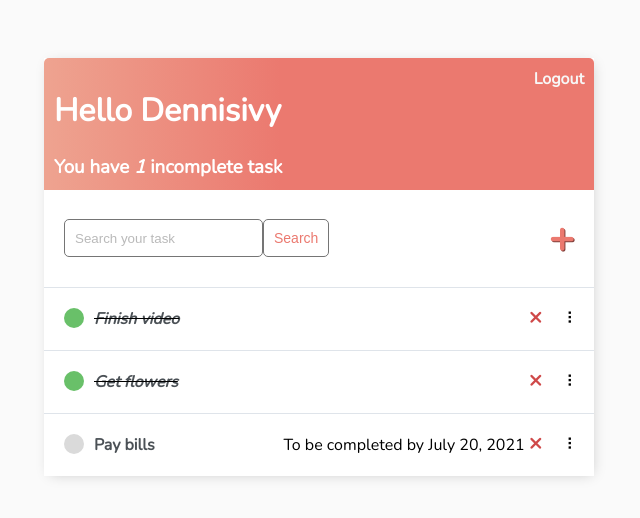
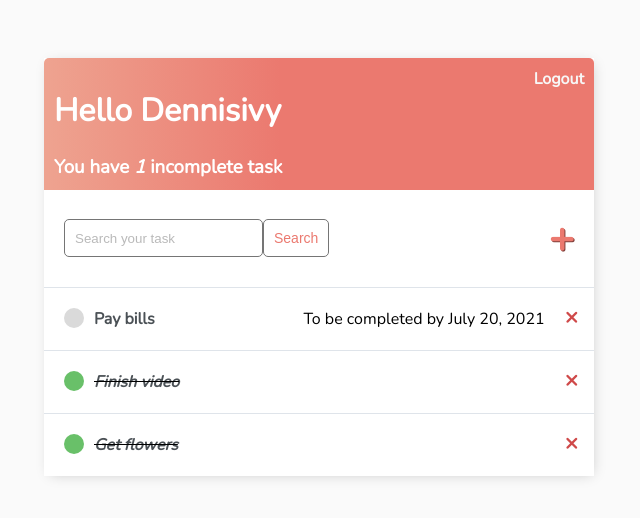
Before and after one commit to samyaksand/ToDo-WebApp-ACM-Project, a Django app: page / in a window 1280 px wide. Shown: the top 518 px of the page, without its empty margins (321-961 px from the left). Run offline with Django 3.2, Linux system fonts and the light colour scheme; a user stored in the database is signed in; data comes from the database, SQL or seed files in the repository.

Commit message:
Added the ordering with priority and neglecting handletask by grabbing

```diff
--- a/base/models.py
+++ b/base/models.py
@@ -20,4 +20,4 @@ class Task(models.Model):
         return self.title
 
     class Meta:
-        order_with_respect_to = 'user'
+        ordering = ['user','complete','-priority','date']
--- a/base/templates/base/main.html
+++ b/base/templates/base/main.html
@@ -107,7 +107,7 @@
             color: #cf4949;
             font-size: 22px;
             line-height: 0;
-            padding: 20px 0px;
+            padding: 20px 16px;
         }
 
         /*Handle Classes*/
--- a/base/templates/base/task_list.html
+++ b/base/templates/base/task_list.html
@@ -45,7 +45,7 @@
             {% if not task.complete %}
             <span>To be completed by {{task.date.date}}</span> {% endif %}
             <a class="delete-link" href="{% url 'task-delete' task.id %}">&#215;</a>
-            <span class="handle">&nbsp;&#10247;</span>
+            <!--<span class="handle">&nbsp;&#10247;</span>-->
         </div>
     </div>
 
```
